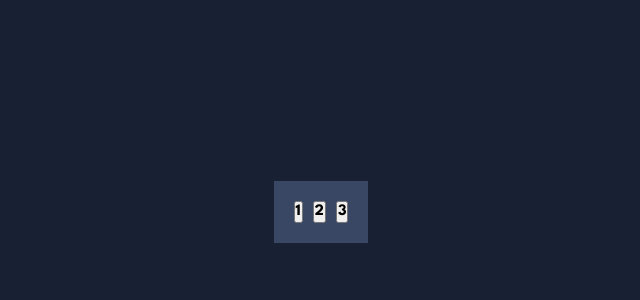
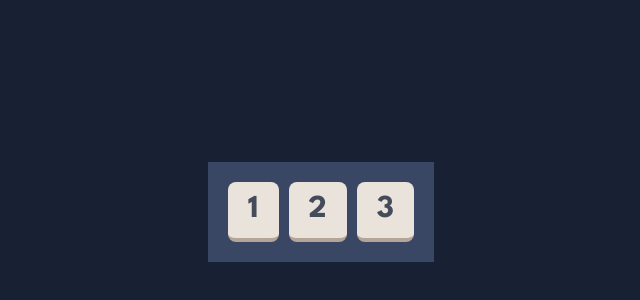
Before and after one commit to KaMazim/calculator_app, a React (Create React App) app: page / in a window 1280 px wide. Shown: the part 188-488 px from the top of the page, without its empty margins (319-959 px from the left). Built offline with nearby package versions, Linux system fonts and the light colour scheme.

Commit message:
feat: KeyButton component created

```diff
--- a/src/components/Container.tsx
+++ b/src/components/Container.tsx
@@ -3,6 +3,8 @@ import { useContext } from 'react';
 import styled from '@emotion/styled';
 
 import { ThemeContext } from '../providers/ThemeProvider';
+
+import KeyButton from './KeyButton';
 
 const StyledContainer = styled.div`
     display: flex;
@@ -19,13 +21,14 @@ const Container = () => {
     return (
         <StyledContainer>
             {[0, 1, 2].map((value) => (
-                <button
+                <KeyButton
+                    variant='default'
                     onClick={() => {
                         setTheme(value as 0 | 1 | 2);
                     }}
                 >
                     {value + 1}
-                </button>
+                </KeyButton>
             ))}
         </StyledContainer>
     );
--- /dev/null
+++ b/src/components/KeyButton.tsx
@@ -0,0 +1,45 @@
+import styled from '@emotion/styled';
+import { css, Theme } from '@emotion/react';
+
+const KeyButton = styled.button<{ variant: keyof Theme['color']['key'] }>`
+    display: flex;
+    justify-content: center;
+    align-items: center;
+
+    outline: none;
+
+    cursor: pointer;
+
+    font-size: 32px;
+
+    border: none;
+    border-radius: ${({ theme }) => theme.borderRadius};
+
+    padding: 10px 20px;
+
+    ${({
+        theme: {
+            color: { key },
+        },
+        variant,
+    }) => css`
+        color: ${key[variant].text};
+        background-color: ${key[variant].background};
+        border-bottom: 4px solid ${key[variant].shadow};
+
+        &:hover,
+        &:focus {
+            background-color: ${key[variant].hoverBackground};
+        }
+
+        &:active {
+            border-bottom: 0 solid ${key[variant].shadow};
+        }
+    `}
+
+    transition: ${({ theme }) => theme.transition};
+
+    position: relative;
+`;
+
+export default KeyButton;
```
